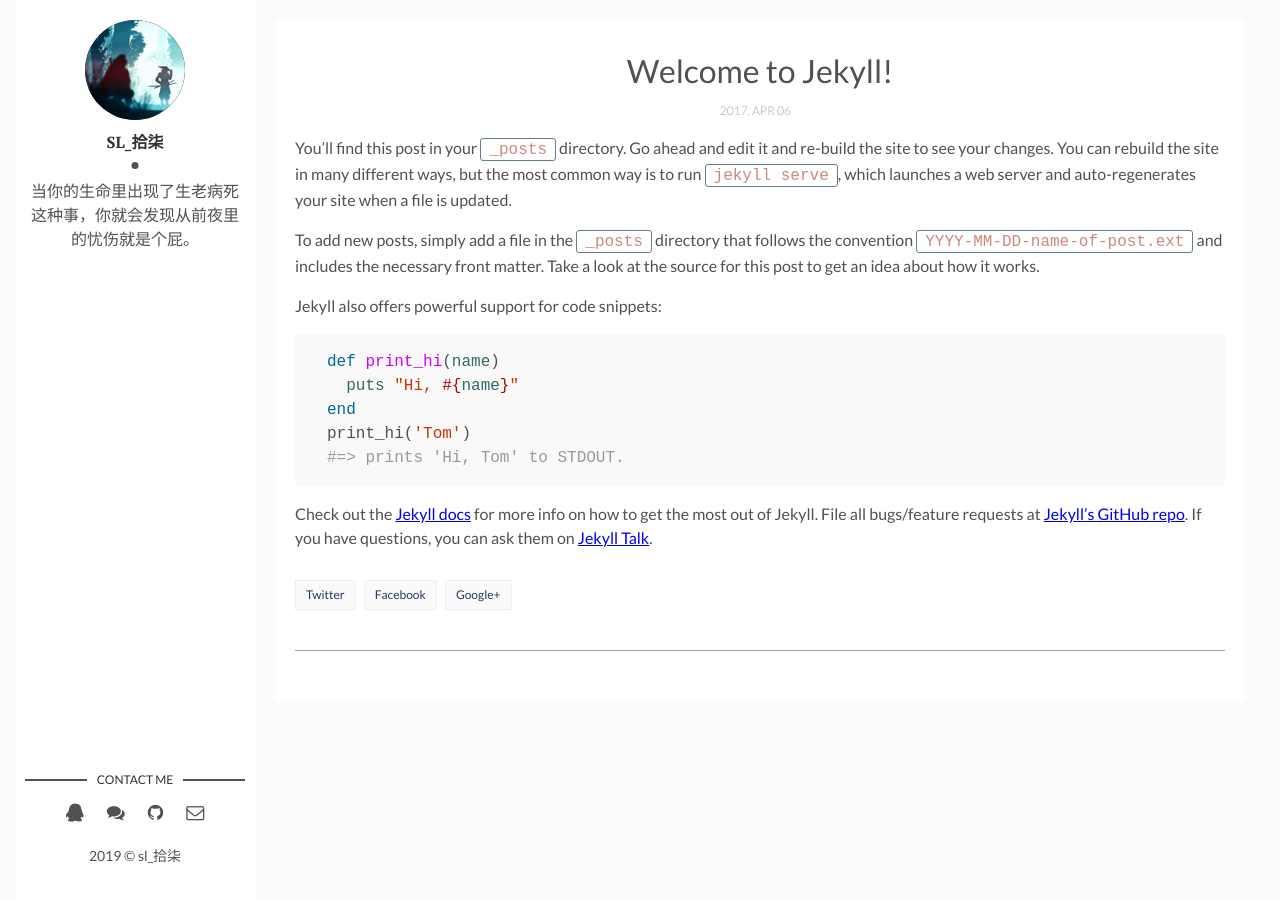
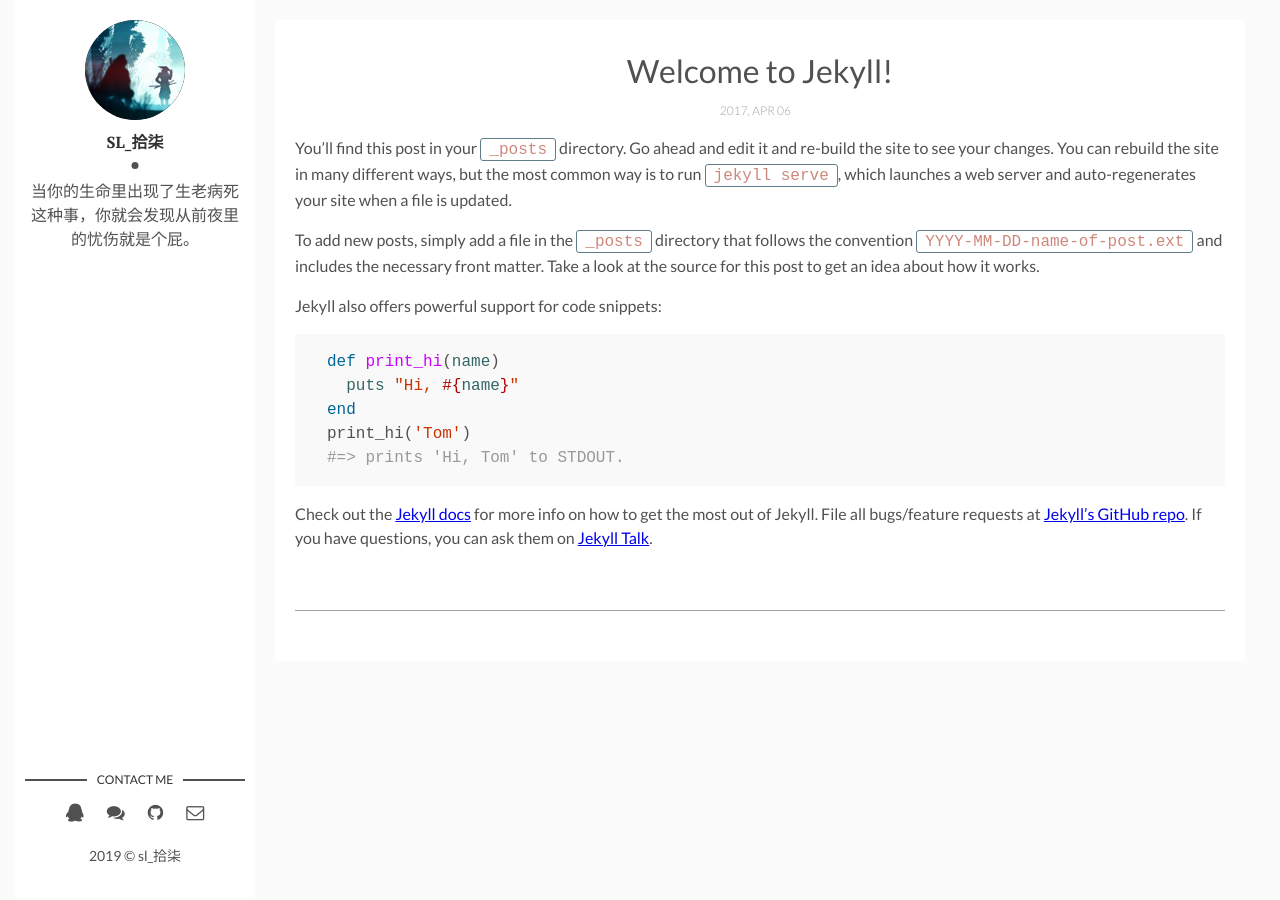
Before and after one commit to sl17/cyclone.github.io, a Jekyll site: the page built from _posts/2017-04-06-welcome-to-jekyll.markdown, in a window 1280 px wide. Built offline with Jekyll 4.4.1, drawn with Linux system fonts in a browser that asks for light colours; comment, search, counter and statistics services are not loaded.

Commit message:
Update post.html

```diff
--- a/_layouts/post.html
+++ b/_layouts/post.html
@@ -21,11 +21,11 @@
       </header>
       {{content | markdownify}}
       <div class="page-footer">
-        <div class="page-share">
+        <!--<div class="page-share">
           <a href="https://twitter.com/intent/tweet?text={{ page.title }}&url={{ site.url }}{{ page.url }}" title="Share on Twitter" rel="nofollow" target="_blank">Twitter</a>
           <a href="https://facebook.com/sharer.php?u={{ site.url }}{{ page.url }}" title="Share on Facebook" rel="nofollow" target="_blank">Facebook</a>
           <a href="https://plus.google.com/share?url={{ site.url }}{{ page.url }}" title="Share on Google+" rel="nofollow" target="_blank">Google+</a>
-        </div>
+        </div>-->
         <div class="page-tag">
           {% for tag in page.tags %}
             <a href="{{site.baseurl}}/tags#{{tag}}" class="tag">&#35; {{ tag }}</a>
```
